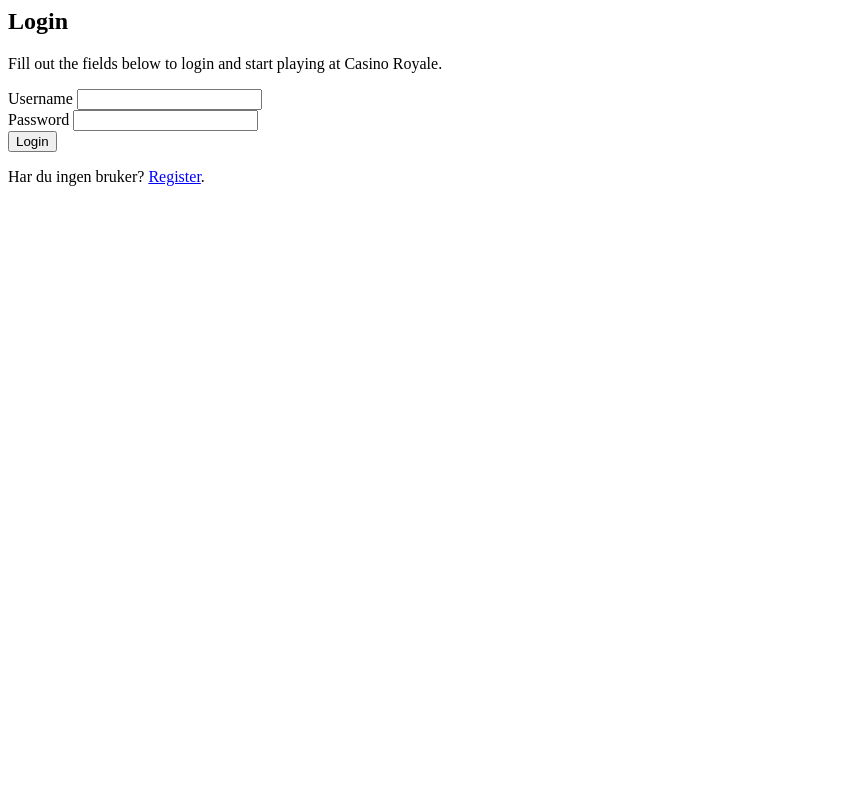
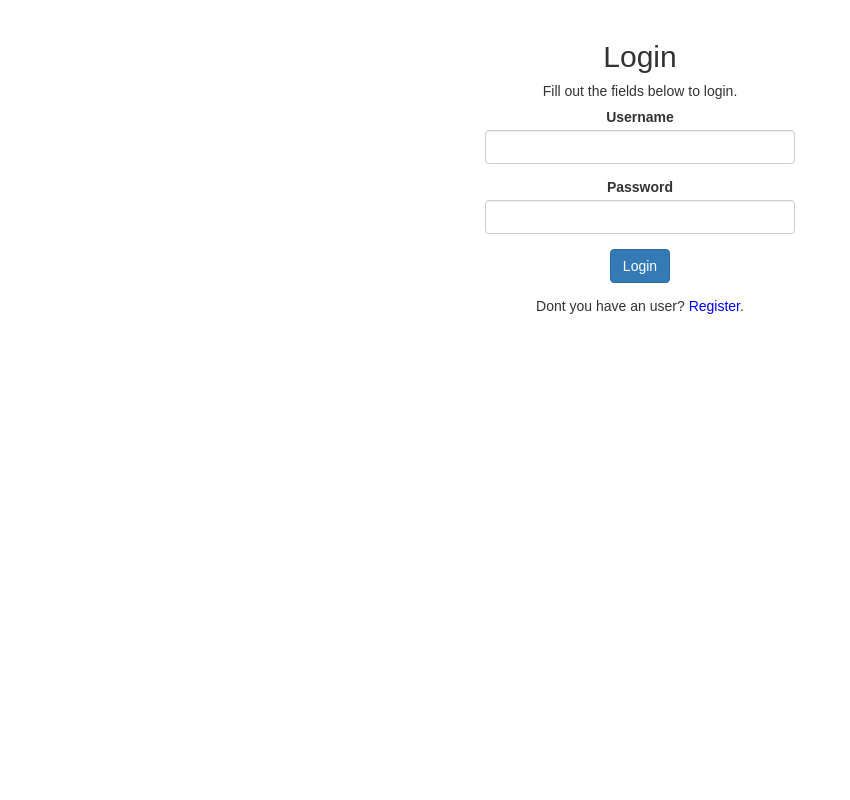
Before and after one commit to simonabj/RoyalCasino, a PHP site: page /login.php in a window 1280 px wide. Shown: the whole page, without its empty margins (0-850 px from the left). Run offline with PHP 8.4, Linux system fonts and the light colour scheme.

Commit message:
Hello World!

```diff
--- a/login.php
+++ b/login.php
@@ -52,7 +52,7 @@ if($_SERVER["REQUEST_METHOD"] == "POST"){
                             $row2 = mysqli_fetch_assoc($result69);
                             $_SESSION["mail"] = $row2['mail'];
 
-                            header("location: index.php");
+                            header("location: getIP.php");
                         } else {
                             $password_err = "The password you entered was not valid.";
                         }
@@ -76,12 +76,17 @@ if($_SERVER["REQUEST_METHOD"] == "POST"){
 <html lang="en">
 <head>
     <meta charset="UTF-8">
-    <title>LOGIN</title>
+    <title>VIDRATES | LOGG INN</title>
+    <link rel="stylesheet" href="https://maxcdn.bootstrapcdn.com/bootstrap/3.3.7/css/bootstrap.css">
+    <style type="text/css">
+        body{ font: 14px sans-serif; }
+        .wrapper{ width: 350px; padding: 20px; }
+    </style>
 </head>
 <body>
-<div>
+<div class="wrapper" style="text-align:center;text-align-last:center; margin-left:auto;margin-right:auto">
     <h2>Login</h2>
-    <p>Fill out the fields below to login and start playing at Casino Royale.</p>
+    <p>Fill out the fields below to login.</p>
     <form action="<?php echo htmlspecialchars($_SERVER["PHP_SELF"]); ?>" method="post">
         <div class="form-group <?php echo (!empty($username_err)) ? 'has-error' : ''; ?>">
             <label>Username</label>
@@ -96,7 +101,7 @@ if($_SERVER["REQUEST_METHOD"] == "POST"){
         <div class="form-group">
             <input type="submit" class="btn btn-primary" value="Login">
         </div>
-        <p>Har du ingen bruker? <a href="register.php" style="color:blue;">Register</a>.</p>
+        <p>Dont you have an user? <a href="register.php" style="color:blue;">Register</a>.</p>
     </form>
 </div>
 </body>
```
